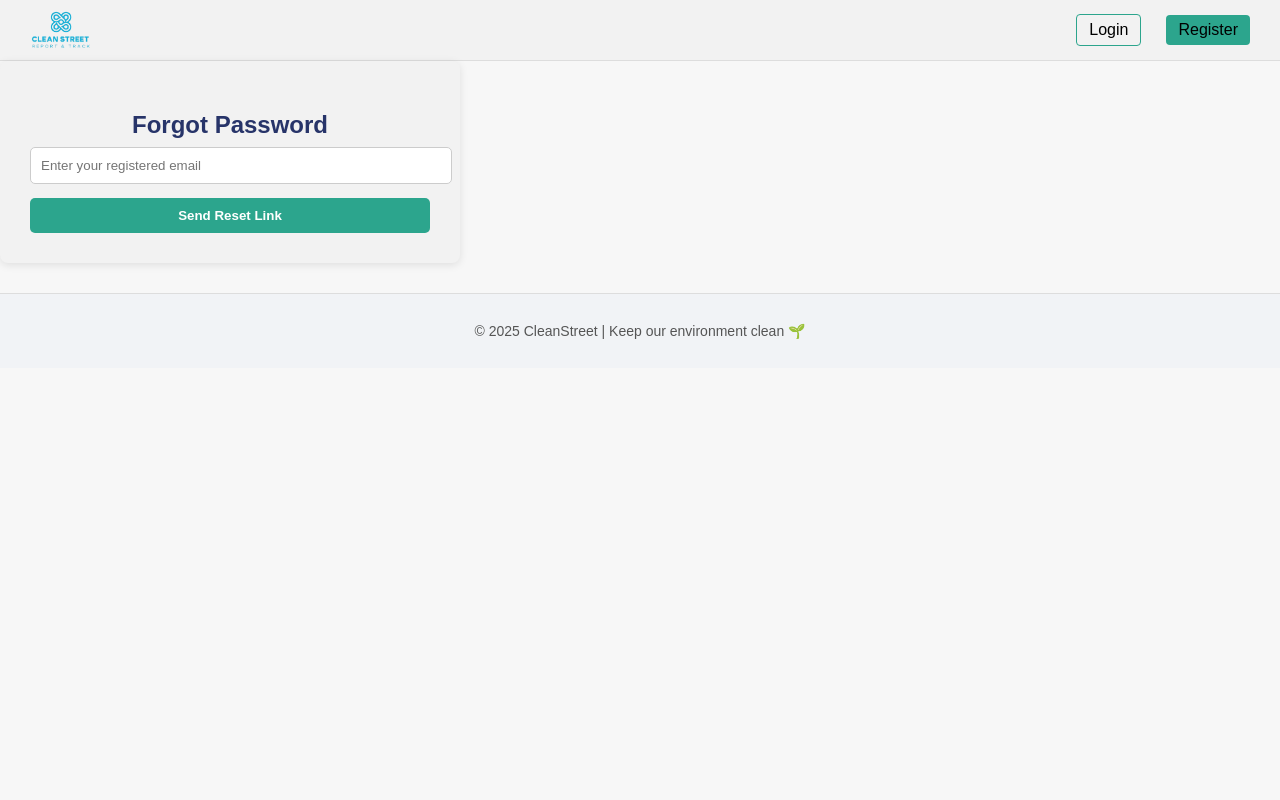
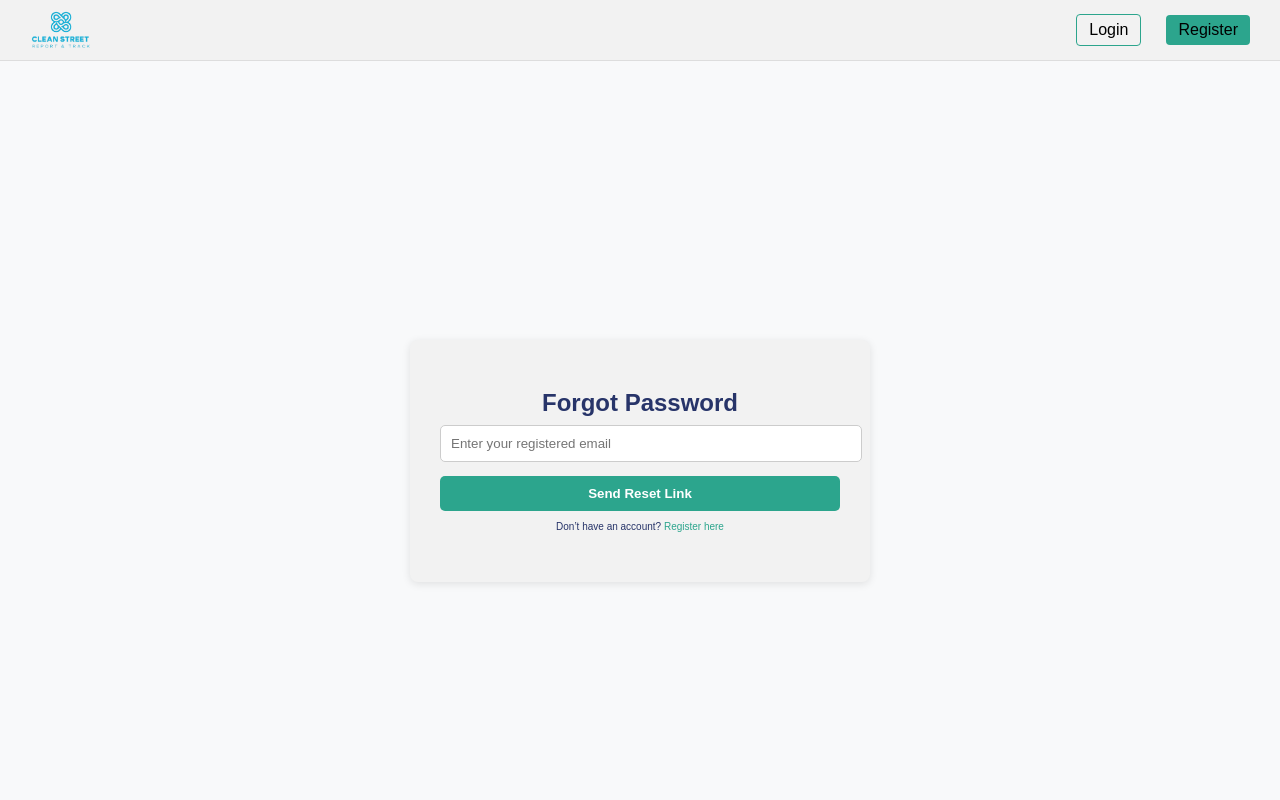
Before and after one commit to springboardmentor211/CleanStreet_Group1, a React (Create React App) app in the folder clean-street-app/: page /forgot-password in a window 1280 px wide. Shown: the top 800 px of the page. Built offline with nearby package versions, Linux system fonts and the light colour scheme.

Commit message:
adding forgot password feature

```diff
--- a/clean-street-app/src/pages/ForgotPassword.jsx
+++ b/clean-street-app/src/pages/ForgotPassword.jsx
@@ -1,5 +1,6 @@
 import { useState } from "react";
 import api from "../api/client";
+import "../styles/auth.css";
 
 export default function ForgotPassword() {
   const [email, setEmail] = useState("");
@@ -15,7 +16,7 @@ export default function ForgotPassword() {
   };
 
   return (
-    <div className="auth-page">
+    <div className="auth-container">
       <div className="auth-card">
         <h2>Forgot Password</h2>
         <form onSubmit={handleSubmit}>
@@ -27,6 +28,10 @@ export default function ForgotPassword() {
             required
           />
           <button type="submit">Send Reset Link</button>
+          <p>
+          Don’t have an account?{" "}
+          <span className="link" >Register here</span>
+        </p>
         </form>
       </div>
     </div>
```
Also changed, not shown: clean-street-app/src/assets/logo1.png (deleted).
